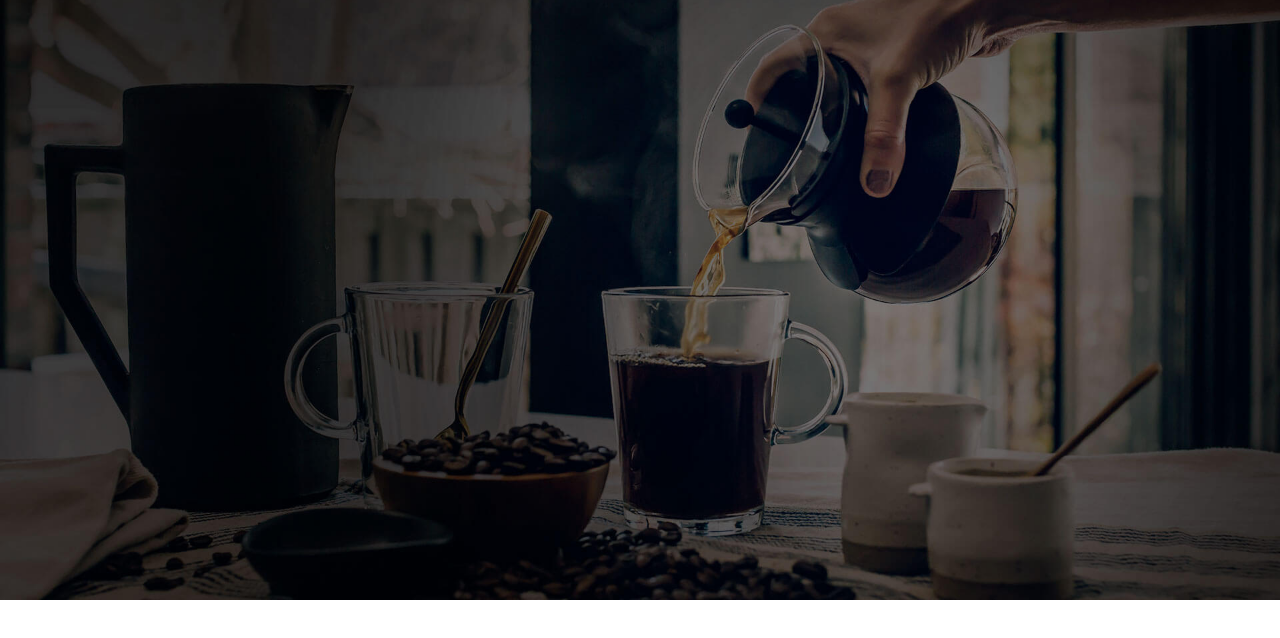
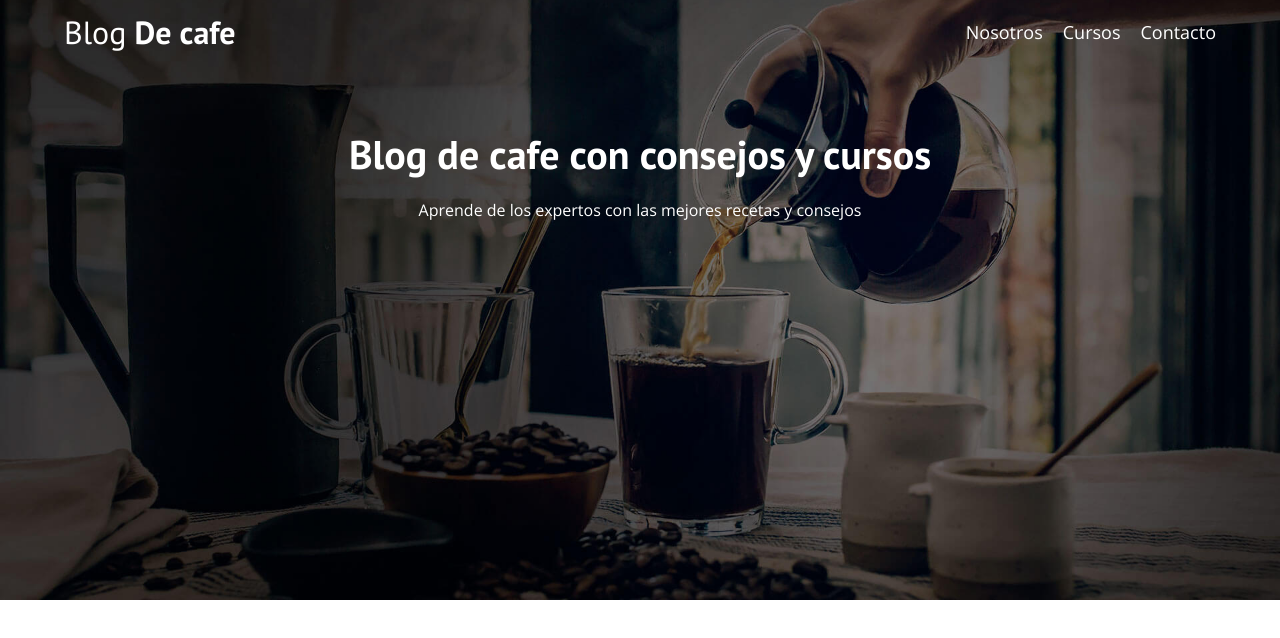
Before and after one commit to tavocm/coffee, a plain HTML site: page index.html in a window 1280 px wide. Drawn offline with nearby package versions, Linux system fonts and the light colour scheme.

Commit message:
terminar encabezado

```diff
--- a/css/style.css
+++ b/css/style.css
@@ -32,6 +32,7 @@ h1, h2, h3, h4 {
 }
 h1 {
     font-size: 4.8rem;
+
 }
 h2 {
     font-size: 4rem;
@@ -46,7 +47,7 @@ h4 {
 /* estilos utilitarios (helpers)*/
 
 .no-margin {
-    margin: 0
+    margin: 0;
 }
 
 .no-padding {
@@ -65,3 +66,42 @@ h4 {
     background-position: center center;
 
 }
+
+.header__texto {
+    text-align: center;
+    color: #fff;
+    margin-top: 5rem;
+}
+
+.logo {
+    color:#fff;
+}
+
+.logo__nombre {
+    font-weight: 400;
+
+}
+
+.logo__bold {
+    font-weight: 700;
+
+}
+
+.navegacion__enlace {
+    display: block;
+    text-align: center;
+    font-size: 1.8rem;
+    color: #fff;
+}
+
+@media (min-width: 768px) {
+    .barra {
+        display: flex;
+        justify-content: space-between;
+        align-items: center;
+    }
+.navegacion{
+    display: flex;
+    gap: 2rem
+}
+}
--- a/index.html
+++ b/index.html
@@ -12,8 +12,25 @@
 </head>
 <body>
     <header class="header">
+        <div class="contenedor">
+            <div class="barra">
+                 <a class="logo" href="index.html">
+                     <h1 class="logo__nombre no-margin">Blog<span class="logo__bold"> De cafe</span></h1>
+                  </a>
 
-    </header>
+            <nav class="navegacion">
+                <a href="nosotros.html" class="navegacion__enlace">Nosotros</a>
+                <a href="cursos.html" class="navegacion__enlace">Cursos</a>
+                <a href="contacto.html" class="navegacion__enlace">Contacto</a>
+            </nav>
+          </div>
+        </div>
+
+        <div class="header__texto">
+        <h2 class="no-margin">Blog de cafe con consejos y cursos</h2>
+        <p class="no-margin"> Aprende de los expertos con las mejores recetas y consejos</p>
+    </div>
+   </header>
 
     <script src="./js/scripts.js"></script>
 </body>
```
